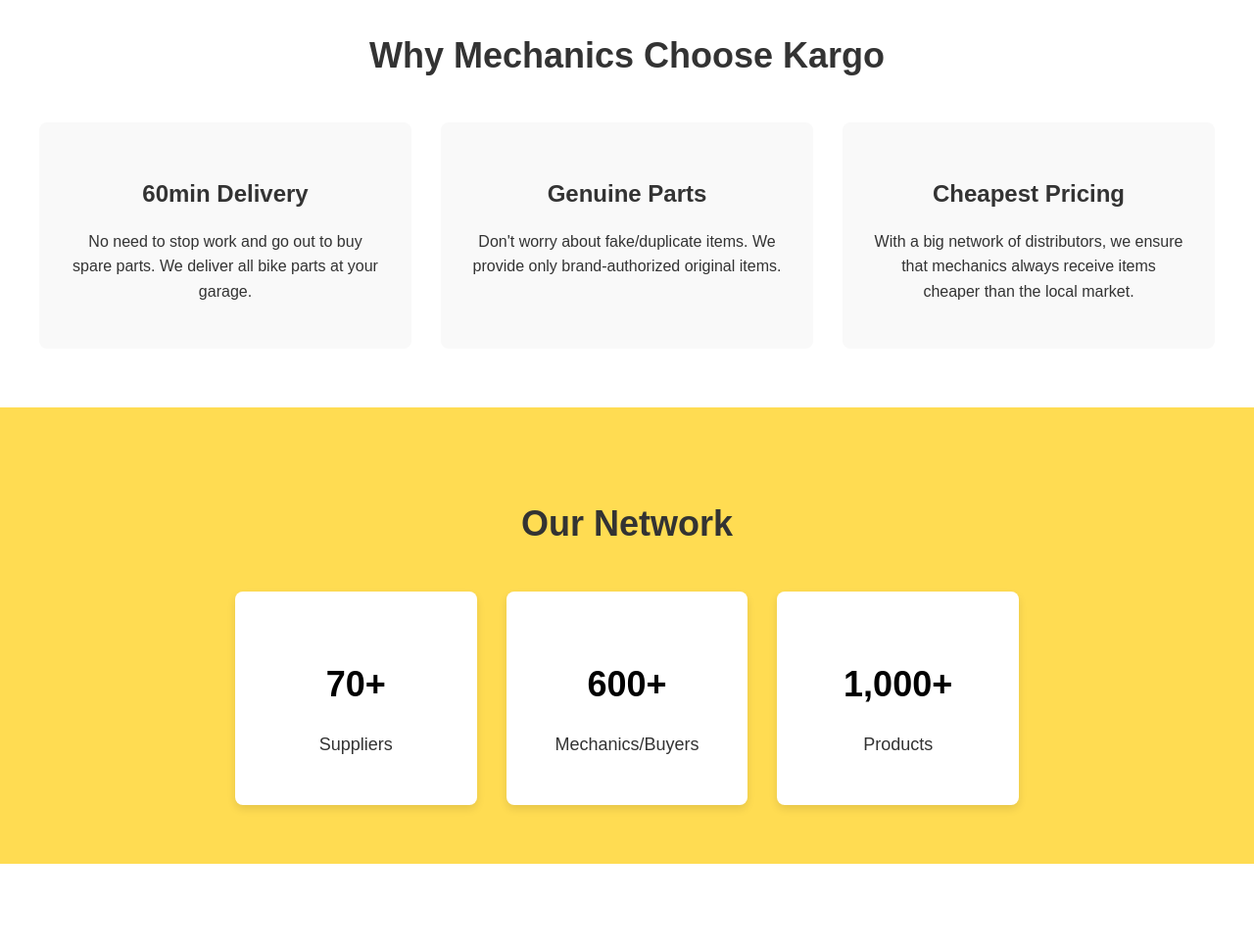
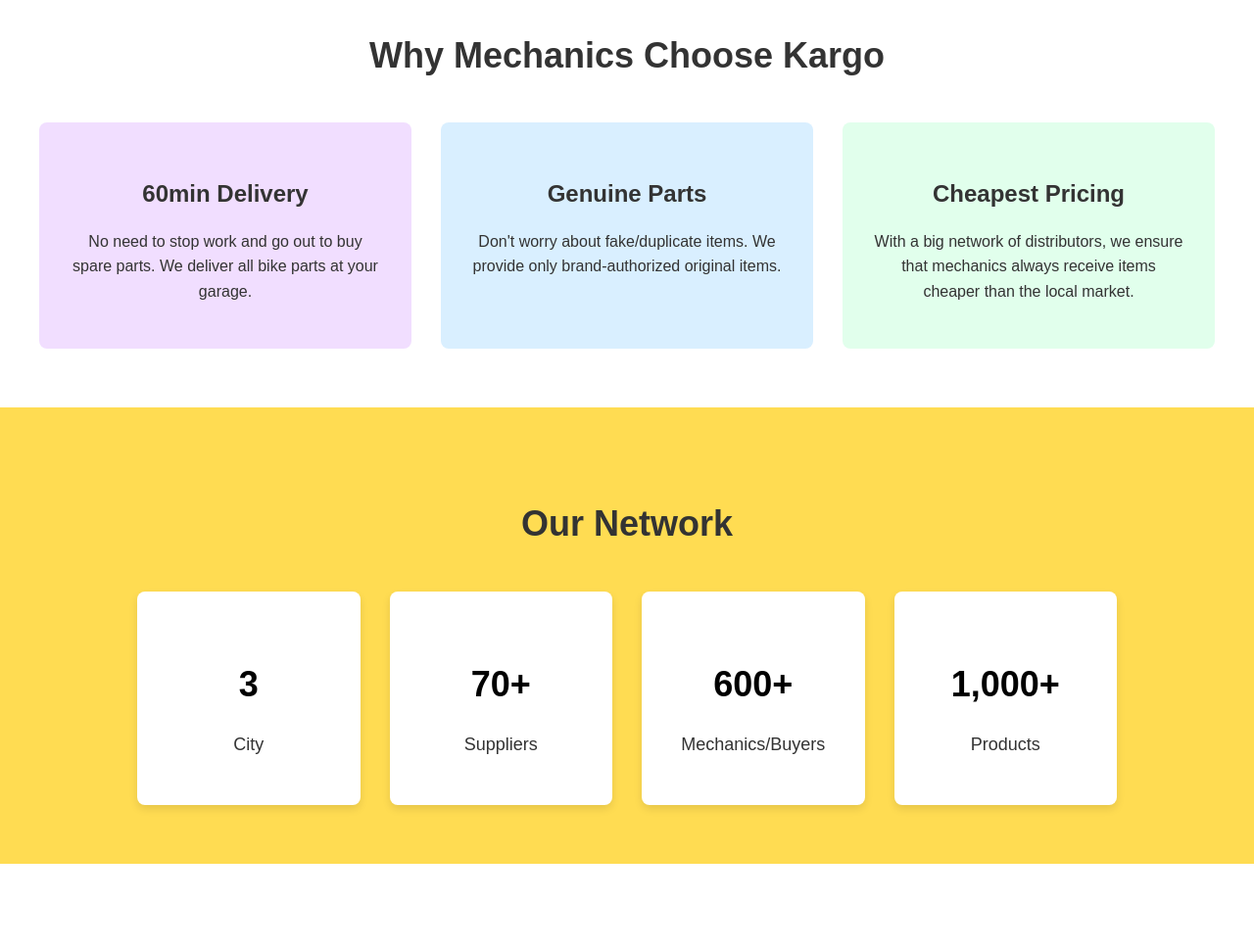
Before and after one commit to kargofit/kargo-web, a plain HTML site: page index.html in a window 1280 px wide. Shown: the part 1360-2329 px from the top of the page at 98% size. Drawn offline with Linux system fonts and the light colour scheme.

Commit message:
ui fixes

```diff
--- a/index.html
+++ b/index.html
@@ -41,15 +41,15 @@
             <div class="container">
                 <h2>Why Mechanics Choose Kargo</h2>
                 <div class="grid">
-                    <div class="card">
+                    <div class="card" style="background-color: #f1deff;">
                         <h3>60min Delivery</h3>
                         <p>No need to stop work and go out to buy spare parts. We deliver all bike parts at your garage.</p>
                     </div>
-                    <div class="card">
+                    <div class="card" style="background-color: #d9efff;">
                         <h3>Genuine Parts</h3>
                         <p>Don't worry about fake/duplicate items. We provide only brand-authorized original items.</p>
                     </div>
-                    <div class="card">
+                    <div class="card" style="background-color: #e1ffec;">
                         <h3>Cheapest Pricing</h3>
                         <p>With a big network of distributors, we ensure that mechanics always receive items cheaper than the local market.</p>
                     </div>
@@ -61,6 +61,10 @@
             <div class="container">
                 <h2>Our Network</h2>
                 <div class="network-grid">
+                    <div class="network-item">
+                        <h3>3</h3>
+                        <p>City</p>
+                    </div>
                     <div class="network-item">
                         <h3>70+</h3>
                         <p>Suppliers</p>
@@ -142,8 +146,8 @@
         <div class="container">
             <div class="social-links">
                 <a href="https://www.linkedin.com/company/kargofit/" target="_blank">LinkedIn</a>
-                <a href="https://www.instagram.com/kargofit/" target="_blank">Instagram</a>
-                <a href="https://www.youtube.com/@KargoFit" target="_blank">YouTube</a>
+                <a href="https://www.instagram.com/kargof1t/" target="_blank">Instagram</a>
+                <a href="https://www.youtube.com/@kargoF1t" target="_blank">YouTube</a>
             </div>
             <p>&copy; 2025 Kargo. All Rights Reserved.</p>
         </div>
--- a/style.css
+++ b/style.css
@@ -153,10 +153,16 @@ body {
 
 .network-grid {
     display: grid;
-    grid-template-columns: repeat(3, 1fr);
+    grid-template-columns: repeat(4, 1fr);
     gap: 30px;
-    max-width: 800px;
+    max-width: 1000px;
     margin: 0 auto;
+}
+
+@media (max-width: 768px) {
+    .network-grid {
+        grid-template-columns: 1fr;
+    }
 }
 
 .network-item {
```
